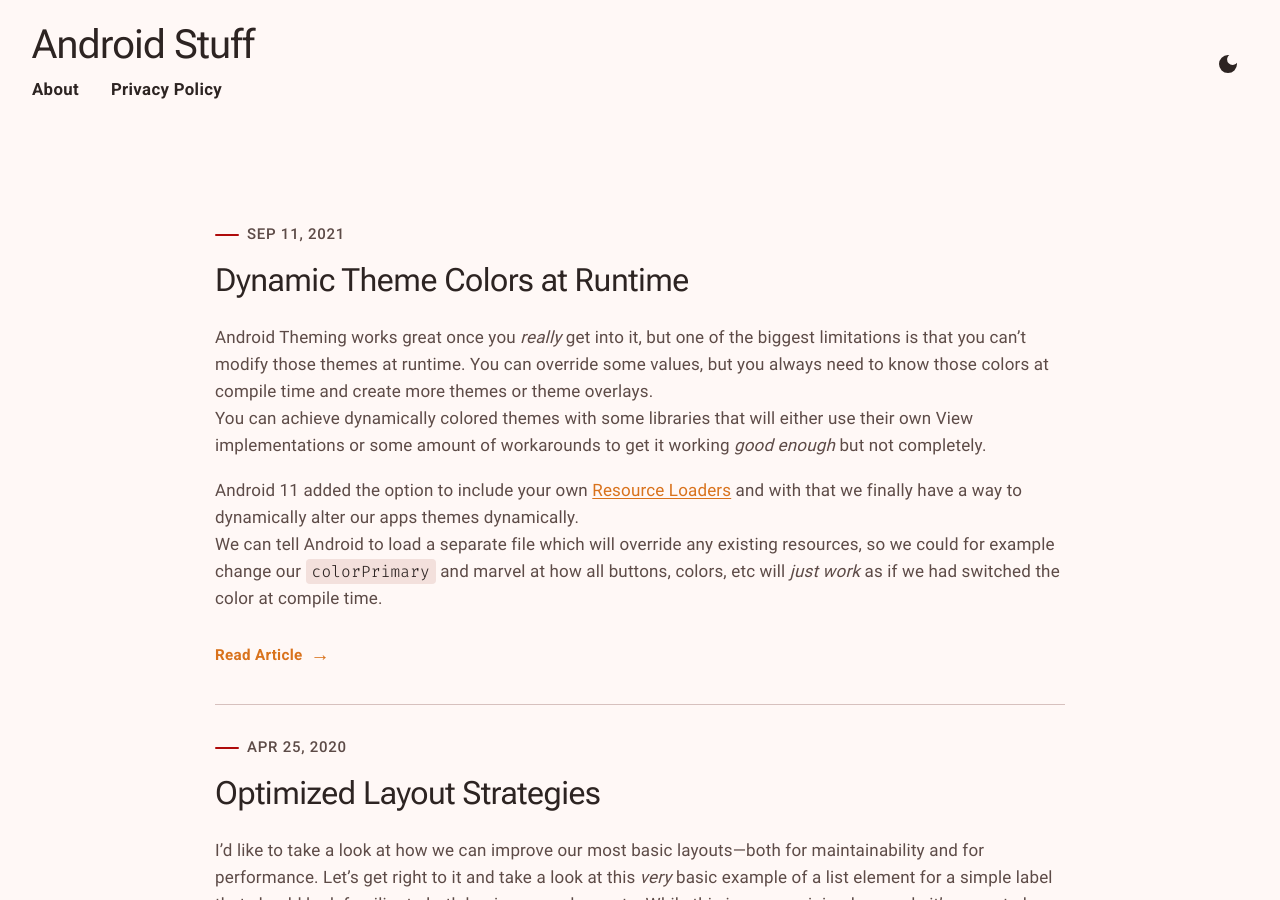
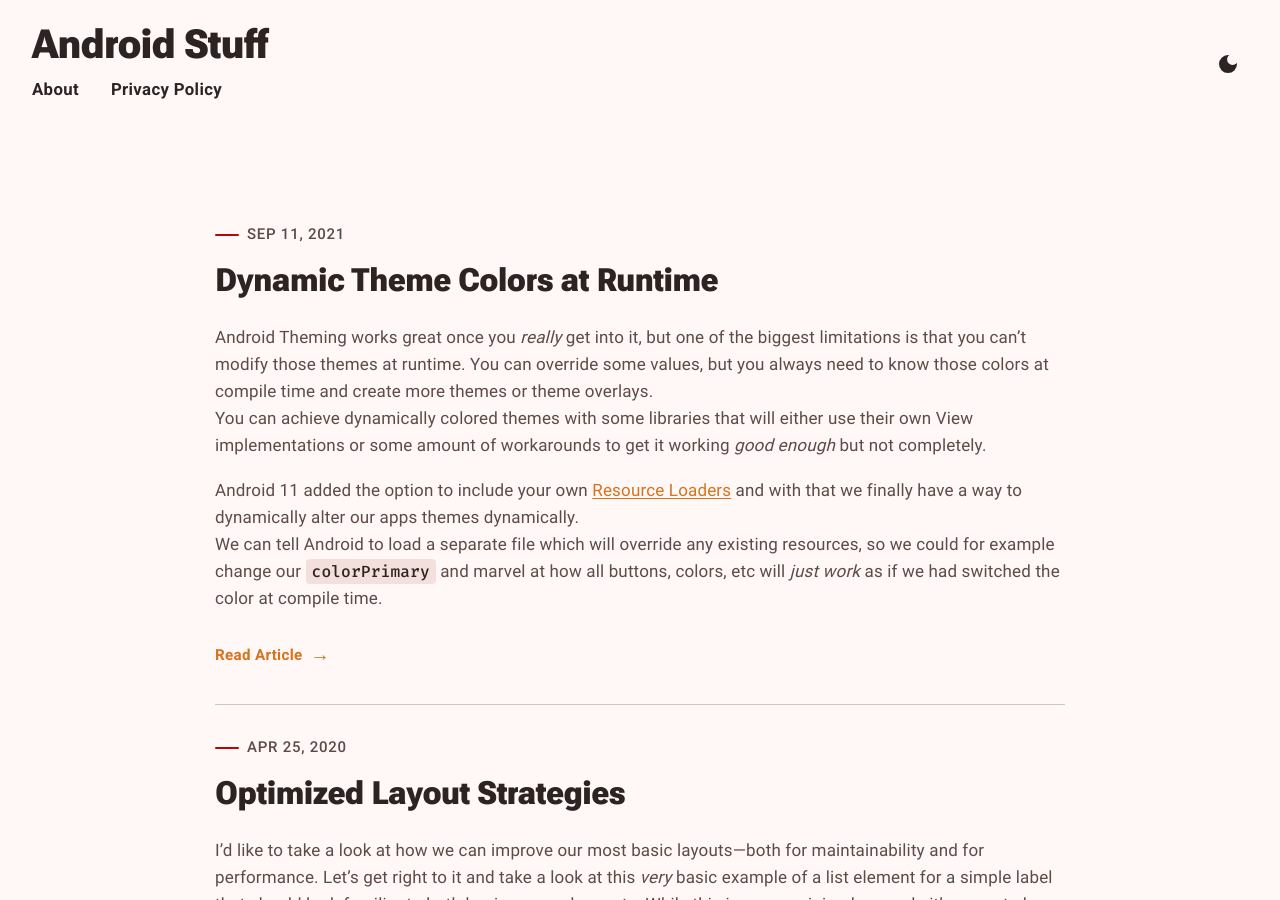
Before and after one commit to bleeding182/bleeding182.github.io, a Jekyll site: the page built from index.html, in a window 1280 px wide and 900 px high. Built offline with Jekyll 4.4.1, drawn with Linux system fonts in a browser that asks for light colours; the list of posts is cut into pages by our own code.

Commit message:
Fix variable fonts with correct files from Google Fonts
Replace Roboto Flex and Fira Code variable fonts with proper versions from Google Fonts. The previous font files were incorrect and missing proper variable font axis data.

Changes:
- Updated Roboto Flex from 87KB to 59KB (correct version with wdth axis)
- Updated Fira Code from 175KB to 36KB (correct version with wght axis)
- Changed font format from 'woff2-variations' to 'woff2' to match Google Fonts standard

The headlines now properly display the condensed Roboto Flex effect using the width axis, and Fira Code ligatures work correctly in code blocks.

🤖 Generated with [Claude Code](https://claude.com/claude-code)

Co-Authored-By: Claude <noreply@anthropic.com>

```diff
--- a/css/fonts.css
+++ b/css/fonts.css
@@ -48,7 +48,7 @@
   font-weight: 100 1000;
   font-stretch: 25% 151%;
   font-display: swap;
-  src: url(../fonts/roboto-flex-latin-variable.woff2) format('woff2-variations');
+  src: url(../fonts/roboto-flex-latin-variable.woff2) format('woff2');
 }
 
 /*
@@ -62,7 +62,7 @@
   font-style: normal;
   font-weight: 300 700;
   font-display: swap;
-  src: url(../fonts/fira-code-latin-variable.woff2) format('woff2-variations');
+  src: url(../fonts/fira-code-latin-variable.woff2) format('woff2');
 }
 @font-face {
    font-family: 'Material Icons';
```
Also changed, not shown: fonts/fira-code-latin-variable.woff2, fonts/roboto-flex-latin-variable.woff2.
